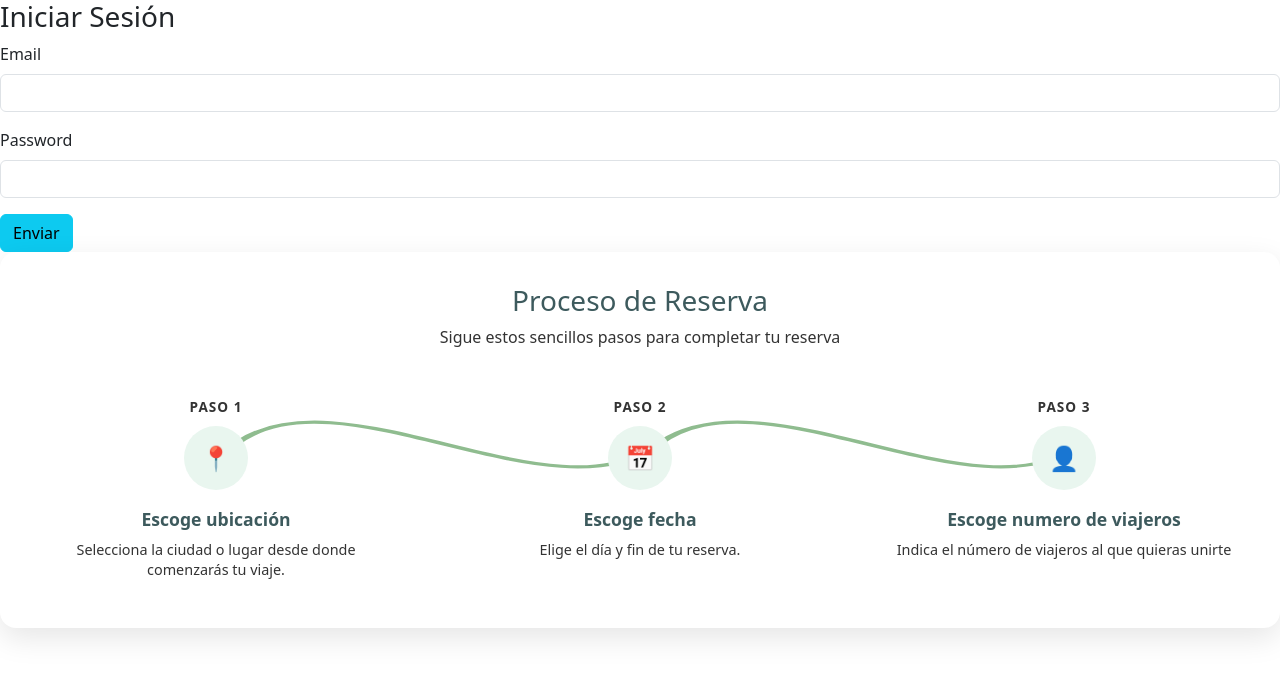
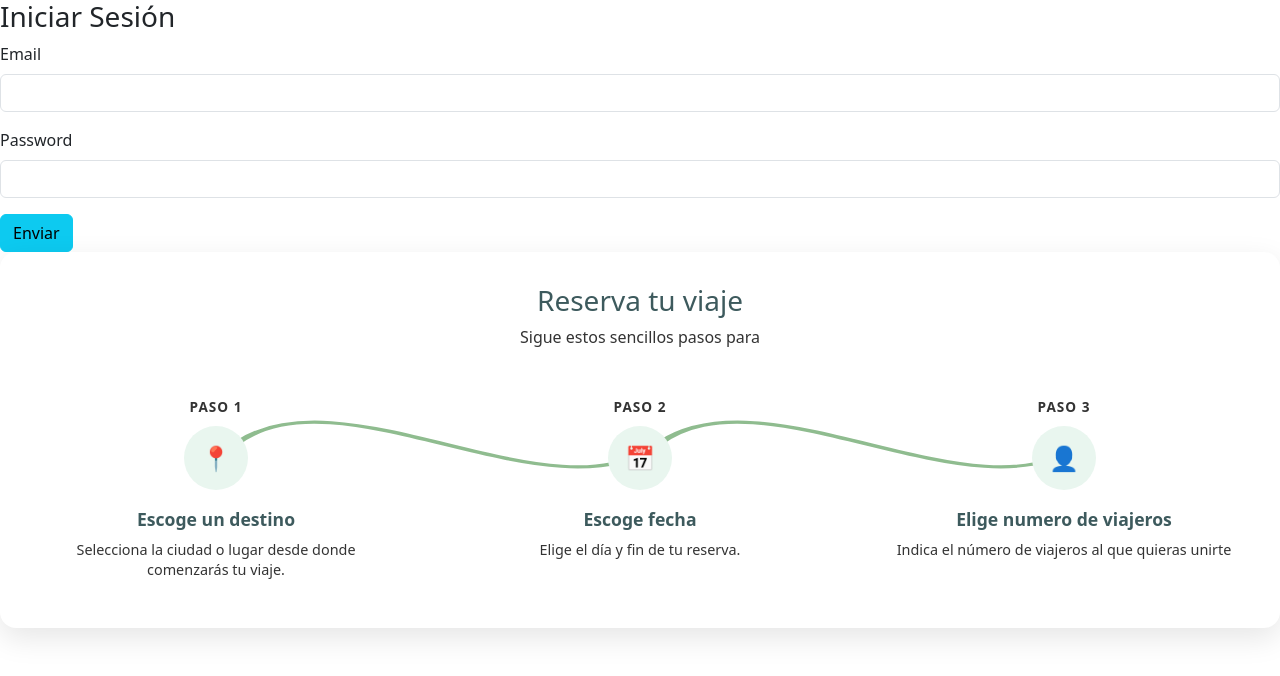
Before and after one commit to JavierSP1997/appFrontViajes, an Angular app: page /login in a window 1280 px wide. Shown: the top 676 px of the page. Built offline with nearby package versions, Linux system fonts and the light colour scheme.

Commit message:
borrar comentarios | cambiar texto

```diff
--- /dev/null
+++ b/src/app/components/guide/guide.component.html
@@ -0,0 +1,41 @@
+<section class="section-container">
+  <h2 class="section-title">Reserva tu viaje</h2>
+  <p class="section-subtitle">Sigue estos sencillos pasos para</p>
+
+
+  <div class="curve-line">
+    <div class="line-1">
+      <svg viewBox="0 0 100 100" preserveAspectRatio="none">
+        <path d="M0,50 C25,0 75,100 100,50" stroke="#8FBC8F" stroke-width="2" fill="none" />
+      </svg>
+    </div>
+    <div class="line-2">
+      <svg viewBox="0 0 100 100" preserveAspectRatio="none">
+        <path d="M0,50 C25,0 75,100 100,50" stroke="#8FBC8F" stroke-width="2" fill="none" />
+      </svg>
+    </div>
+  </div>
+
+  <div class="steps">
+    <div class="step">
+      <div class="step-number">Paso 1</div>
+      <div class="step-icon">📍</div>
+      <div class="step-title">Escoge un destino</div>
+      <div class="step-desc">Selecciona la ciudad o lugar desde donde comenzarás tu viaje.</div>
+    </div>
+
+    <div class="step">
+      <div class="step-number">Paso 2</div>
+      <div class="step-icon">📅</div>
+      <div class="step-title">Escoge fecha</div>
+      <div class="step-desc">Elige el día y fin de tu reserva.</div>
+    </div>
+
+    <div class="step">
+      <div class="step-number">Paso 3</div>
+      <div class="step-icon">👤</div>
+      <div class="step-title">Elige numero de viajeros</div>
+      <div class="step-desc">Indica el número de viajeros al que quieras unirte</div>
+    </div>
+  </div>
+</section>
--- a/src/app/conponents/guide/guide.component.html
+++ /dev/null
@@ -1,75 +0,0 @@
-<!--
-<section class="section-container">
-  <h2 class="section-title">Proceso de Reserva</h2>
-  <p class="section-subtitle">Sigue estos sencillos pasos para completar tu reserva</p>
-  <div class="curve-line">
-    <svg viewBox="0 0 1000 100" preserveAspectRatio="none">
-      <path d="M0,50 C250,0 750,100 1000,50" stroke="#ccc" stroke-width="2" fill="none" />
-    </svg>
-  </div>
-
-<section>
-<div class="steps">
-  <div class="step">
-    <div class="step-number">Paso 1</div>
-    <div class="step-icon">📍</div>
-    <div class="step-title">Escoge ubicación</div>
-    <div class="step-desc">Selecciona la ciudad o lugar desde donde comenzarás tu viaje.</div>
-  </div>
-
-  <div class="step">
-    <div class="step-number">Paso 2</div>
-    <div class="step-icon">📅</div>
-    <div class="step-title">Escoge fecha</div>
-    <div class="step-desc">Elige el día y fin de tu reserva.</div>
-  </div>
-
-  <div class="step">
-    <div class="step-number">Paso 3</div>
-    <div class="step-icon">👤</div>
-    <div class="step-title">Escoge viajero</div>
-    <div class="step-desc">Indica el número de viajeros</div>
-  </div>
-</div>
-</section> -->
-<section class="section-container">
-  <h2 class="section-title">Proceso de Reserva</h2>
-  <p class="section-subtitle">Sigue estos sencillos pasos para completar tu reserva</p>
-
-
-  <div class="curve-line">
-    <div class="line-1">
-      <svg viewBox="0 0 100 100" preserveAspectRatio="none">
-        <path d="M0,50 C25,0 75,100 100,50" stroke="#8FBC8F" stroke-width="2" fill="none" />
-      </svg>
-    </div>
-    <div class="line-2">
-      <svg viewBox="0 0 100 100" preserveAspectRatio="none">
-        <path d="M0,50 C25,0 75,100 100,50" stroke="#8FBC8F" stroke-width="2" fill="none" />
-      </svg>
-    </div>
-  </div>
-
-  <div class="steps">
-    <div class="step">
-      <div class="step-number">Paso 1</div>
-      <div class="step-icon">📍</div>
-      <div class="step-title">Escoge ubicación</div>
-      <div class="step-desc">Selecciona la ciudad o lugar desde donde comenzarás tu viaje.</div>
-    </div>
-
-    <div class="step">
-      <div class="step-number">Paso 2</div>
-      <div class="step-icon">📅</div>
-      <div class="step-title">Escoge fecha</div>
-      <div class="step-desc">Elige el día y fin de tu reserva.</div>
-    </div>
-
-    <div class="step">
-      <div class="step-number">Paso 3</div>
-      <div class="step-icon">👤</div>
-      <div class="step-title">Escoge numero de viajeros</div>
-      <div class="step-desc">Indica el número de viajeros al que quieras unirte</div>
-    </div>
-  </div>
-</section>
--- a/src/app/pages/login/login.component.ts
+++ b/src/app/pages/login/login.component.ts
@@ -1,24 +1,27 @@
-import { Component, inject } from '@angular/core';
-import { UsuariosService } from '../../services/usuarios.service';
-import { Router } from '@angular/router';
-import { FormControl, FormGroup, ReactiveFormsModule, Validators } from '@angular/forms';
-import { GuideComponent } from "../../conponents/guide/guide.component";
+import { Component, inject } from "@angular/core";
+import { UsuariosService } from "../../services/usuarios.service";
+import { Router } from "@angular/router";
+import {
+	FormControl,
+	FormGroup,
+	ReactiveFormsModule,
+	Validators,
+} from "@angular/forms";
+import { GuideComponent } from "../../components/guide/guide.component";
 @Component({
-  selector: 'app-login',
+	selector: "app-login",
 	imports: [ReactiveFormsModule, GuideComponent],
-  templateUrl: './login.component.html',
-  styleUrl: './login.component.css'
+	templateUrl: "./login.component.html",
+	styleUrl: "./login.component.css",
 })
 export class LoginComponent {
-
-  usuariosService = inject(UsuariosService)
+	usuariosService = inject(UsuariosService);
 	router = inject(Router);
 
 	formLogin: FormGroup = new FormGroup({
-    email: new FormControl('', [Validators.required, Validators.email]),
-    password: new FormControl('', Validators.required)
-  })
-
+		email: new FormControl("", [Validators.required, Validators.email]),
+		password: new FormControl("", Validators.required),
+	});
 
 	async onSubmit() {
 		console.log("Datos del formulario:", this.formLogin.value);
@@ -26,11 +29,11 @@ export class LoginComponent {
 
 		try {
 			const response = await this.usuariosService.login(this.formLogin.value);
-      localStorage.setItem('token', response.token);
-      alert('Login exitoso');
-      this.router.navigate(['/']);
+			localStorage.setItem("token", response.token);
+			alert("Login exitoso");
+			this.router.navigate(["/"]);
 		} catch (error) {
-      alert('Error en usuario y/o password');
+			alert("Error en usuario y/o password");
 			console.error(error);
 		}
 	}
```
Also changed, not shown: src/app/app.component.ts (+7 -9 lines), src/app/pages/home/home.component.ts (+9 -10 lines), src/app/components/guide/guide.component.css (renamed from src/app/conponents/guide/guide.component.css), src/app/components/guide/guide.component.ts (renamed from src/app/conponents/guide/guide.component.ts). Lines whose indentation alone changed are shown as unchanged.
